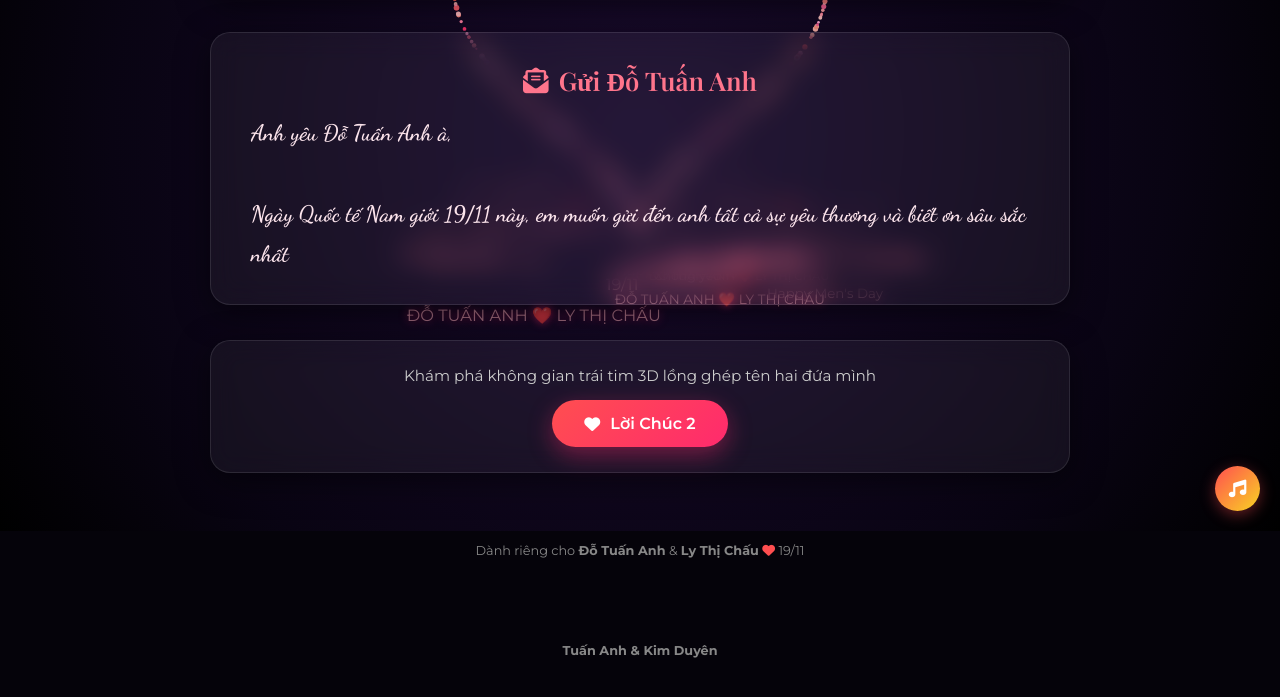
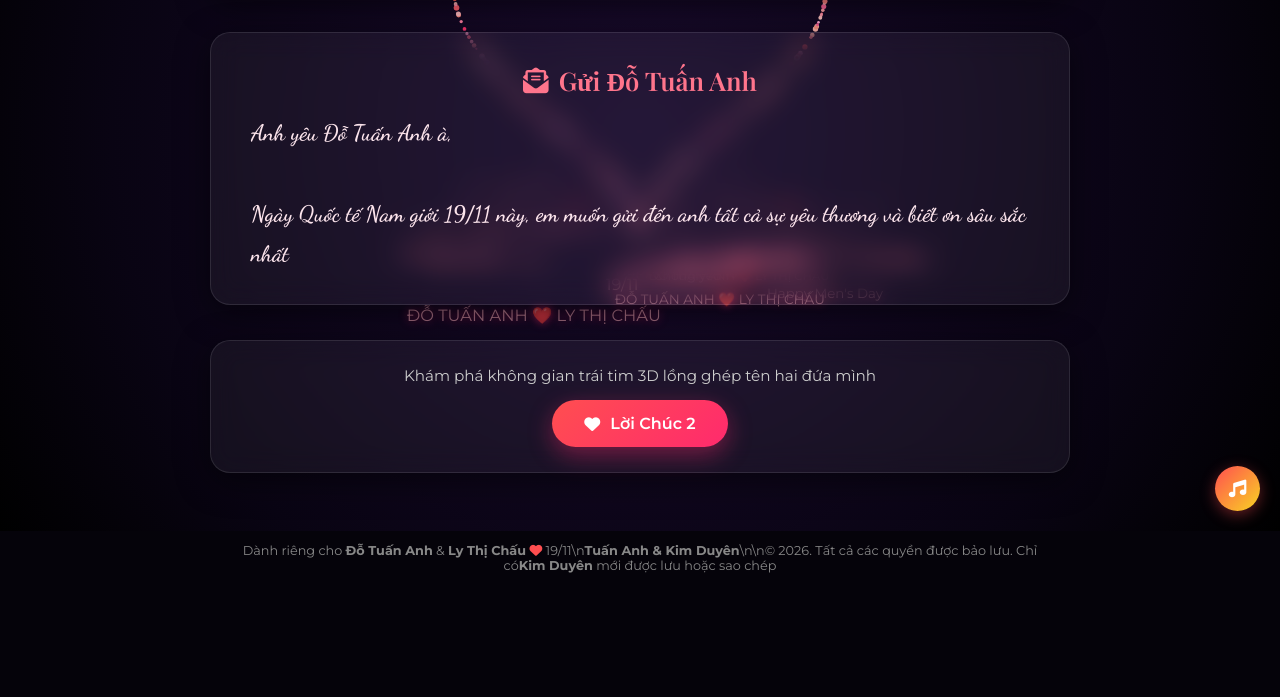
Before and after one commit to anhsung986/ngayle, a plain HTML site: page r/1/19-11.html in a window 1280 px wide. Shown: the part 269-966 px from the top of the page. Drawn offline with nearby package versions, Linux system fonts and the light colour scheme; a web font is replaced by a local one.

Commit message:
Update footer content and remove duplicate footer

```diff
--- a/r/1/19-11.html
+++ b/r/1/19-11.html
@@ -276,10 +276,7 @@
     </section>
 
     <footer>
-      Dành riêng cho <strong>Đỗ Tuấn Anh</strong> & <strong>Ly Thị Chấu</strong> <span><i class="fa-solid fa-heart"></i></span> 19/11
-    </footer>
-    <footer>
-      <strong>Tuấn Anh & Kim Duyên</strong>
+      Dành riêng cho <strong>Đỗ Tuấn Anh</strong> & <strong>Ly Thị Chấu</strong> <span><i class="fa-solid fa-heart"></i></span> 19/11\n<strong>Tuấn Anh & Kim Duyên</strong>\n\n© 2026. Tất cả các quyền được bảo lưu. Chỉ có<strong>Kim Duyên</strong> mới được lưu hoặc sao chép
     </footer>
 
   </div>
```
